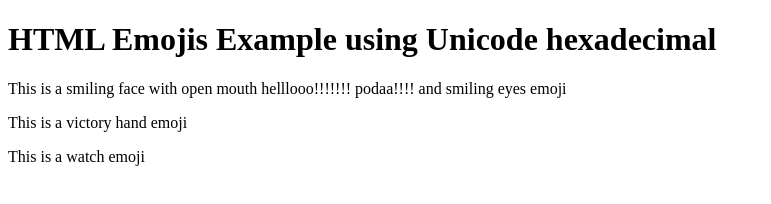
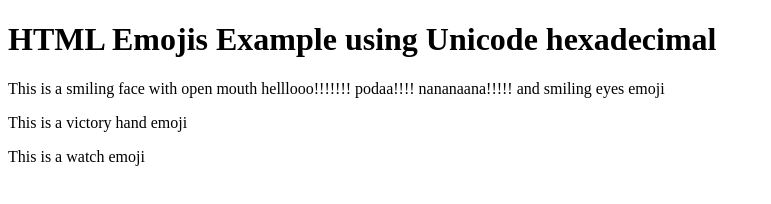
Before and after one commit to Swapnilsharma0-o/potter_pipes, a plain HTML site: page index.html in a window 1280 px wide. Shown: the whole page, without its empty margins (0-771 px from the left). Drawn offline with Linux system fonts and the light colour scheme.

Commit message:
Update index.html

```diff
--- a/index.html
+++ b/index.html
@@ -10,6 +10,7 @@
 	 This is a smiling face with open mouth
 		helllooo!!!!!!!
 		podaa!!!!
+		nananaana!!!!!
 				and smiling eyes emoji
 </p>
 	<p> This is a victory hand emoji</p>
```
